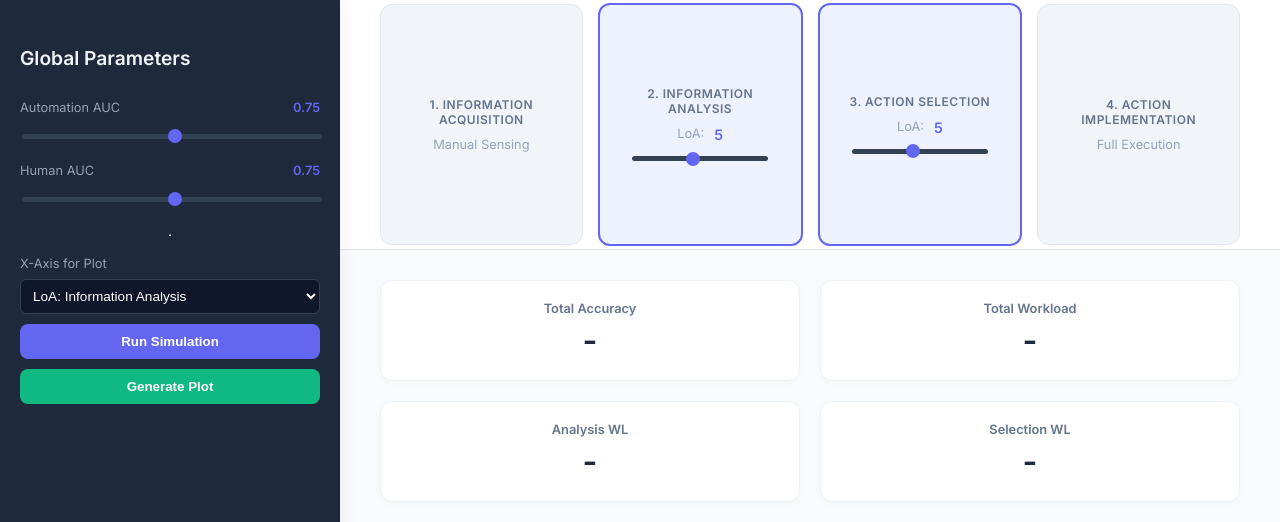
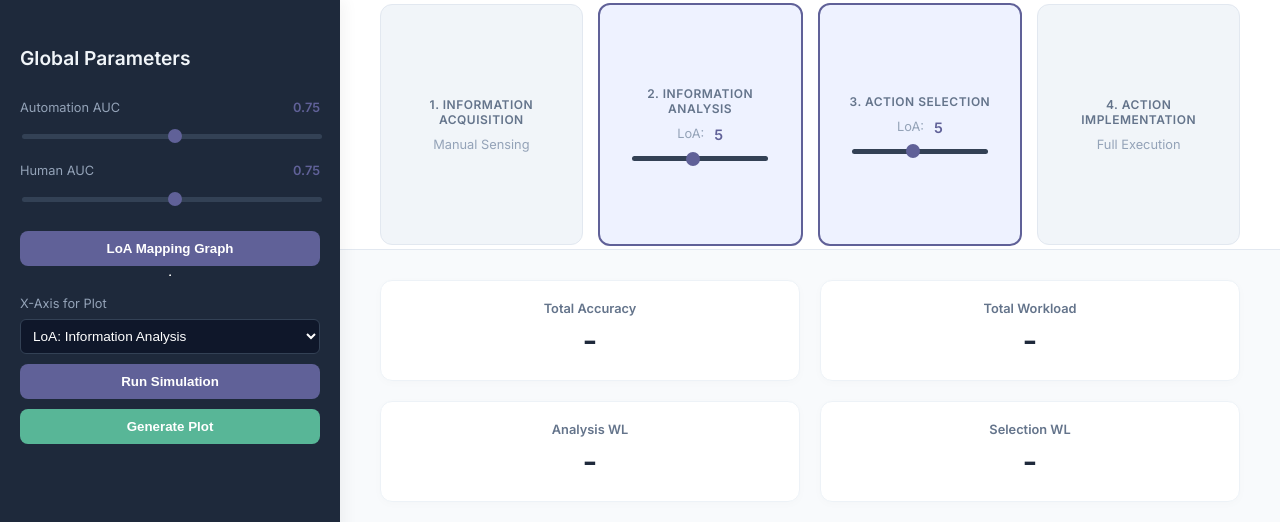
Before and after one commit to yoavb1/sdt_simulator_django, a Django app: page / in a window 1280 px wide. Shown: the top 522 px of the page. Run offline with Django 4.2, Linux system fonts and the light colour scheme; some libraries are stand-ins or nearby versions.

Commit message:
increase number of iteration to 10,000 and add LoA mapping plot

```diff
--- a/simulation/views.py
+++ b/simulation/views.py
@@ -68,7 +68,7 @@ def run_logic(request):
         sys_d = auc_to_dprime(sys_auc_base)
         h_d = auc_to_dprime(hum_auc_base)
 
-        iterations = 2000
+        iterations = 10000
 
         if mode == 'single':
             # Run simulation with the specific LoAs for each stage
--- a/templates/index.html
+++ b/templates/index.html
@@ -9,8 +9,8 @@
         :root {
             --bg-color: #f8fafc;
             --sidebar-color: #1e293b;
-            --accent-primary: #6366f1;
-            --accent-secondary: #10b981;
+            --accent-primary: #606198;
+            --accent-secondary: #58b697;
             --text-main: #334155;
             --card-bg: #ffffff;
             --stage-bg: #f1f5f9;
@@ -107,6 +107,7 @@
         .btn-run { background: var(--accent-primary); color: white; }
         .btn-plot { background: var(--accent-secondary); color: white; }
 
+
         /* Small sliders for stages */
         .stage-slider { width: 80% !important; margin-top: 5px; }
         .stage-val { font-size: 0.9rem; font-weight: bold; color: var(--accent-primary); }
@@ -126,6 +127,8 @@
         <label>Human AUC <span id="human_v">0.75</span></label>
         <input type="range" id="human_auc" min="0.5" max="0.99" step="0.01" value="0.75" oninput="human_v.innerText=this.value">
     </div>
+
+    <button class="btn-plot" style="background: var(--accent-primary); margin-top: 5px;" onclick="plotLoALogic()">LoA Mapping Graph</button>
 
     <hr style="border-top: 1px solid #334155; margin-bottom:20px;">
 
@@ -262,6 +265,37 @@ async function sendRequest(mode) {
         console.error("Simulation failed:", e);
     }
 }
+function plotLoALogic() {
+    const loas = [1, 2, 3, 4, 5, 6, 7, 8, 9, 10];
+    let lows = [];
+    let highs = [];
+
+    loas.forEach(l => {
+        let low, high;
+        if (l === 1) { low = 0.0; high = 1.0; }
+        else if (l === 10) { low = 0.5; high = 0.5; }
+        else {
+            let w = 1 - (l - 1) / 9;
+            low = 0.5 - (w / 2);
+            high = 0.5 + (w / 2);
+        }
+        lows.append ? lows.push(low) : lows.push(low); // Safety check
+        highs.push(high);
+    });
+
+    const traceLow = { x: loas, y: lows, name: 'Lower Threshold', line: {color: '#6366f1', width: 3} };
+    const traceHigh = { x: loas, y: highs, name: 'Upper Threshold', line: {color: '#ef4444', width: 3}, fill: 'tonexty', fillcolor: 'rgba(203, 213, 225, 0.3)' };
+
+    const layout = {
+        title: 'Metacognitive Layer: Uncertainty Zone Logic',
+        xaxis: { title: 'Level of Automation (LoA)', tickvals: loas },
+        yaxis: { title: 'Probability Threshold', range: [0, 1] },
+        margin: { t: 50, b: 50, l: 50, r: 50 },
+        plot_bgcolor: '#ffffff'
+    };
+
+    Plotly.newPlot('chart', [traceLow, traceHigh], layout);
+}
 </script>
 </body>
 </html>
--- a/templates/index_1_stage.html
+++ b/templates/index_1_stage.html
@@ -9,8 +9,8 @@
         :root {
             --bg-color: #f8fafc;
             --sidebar-color: #1e293b;
-            --accent-primary: #6366f1;
-            --accent-secondary: #10b981;
+            --accent-primary: #5252a7;
+            --accent-secondary: #7e9491;
             --text-main: #334155;
             --card-bg: #ffffff;
         }
```
Also changed, not shown: core/architecture_realization.py (line endings or trailing spaces).
